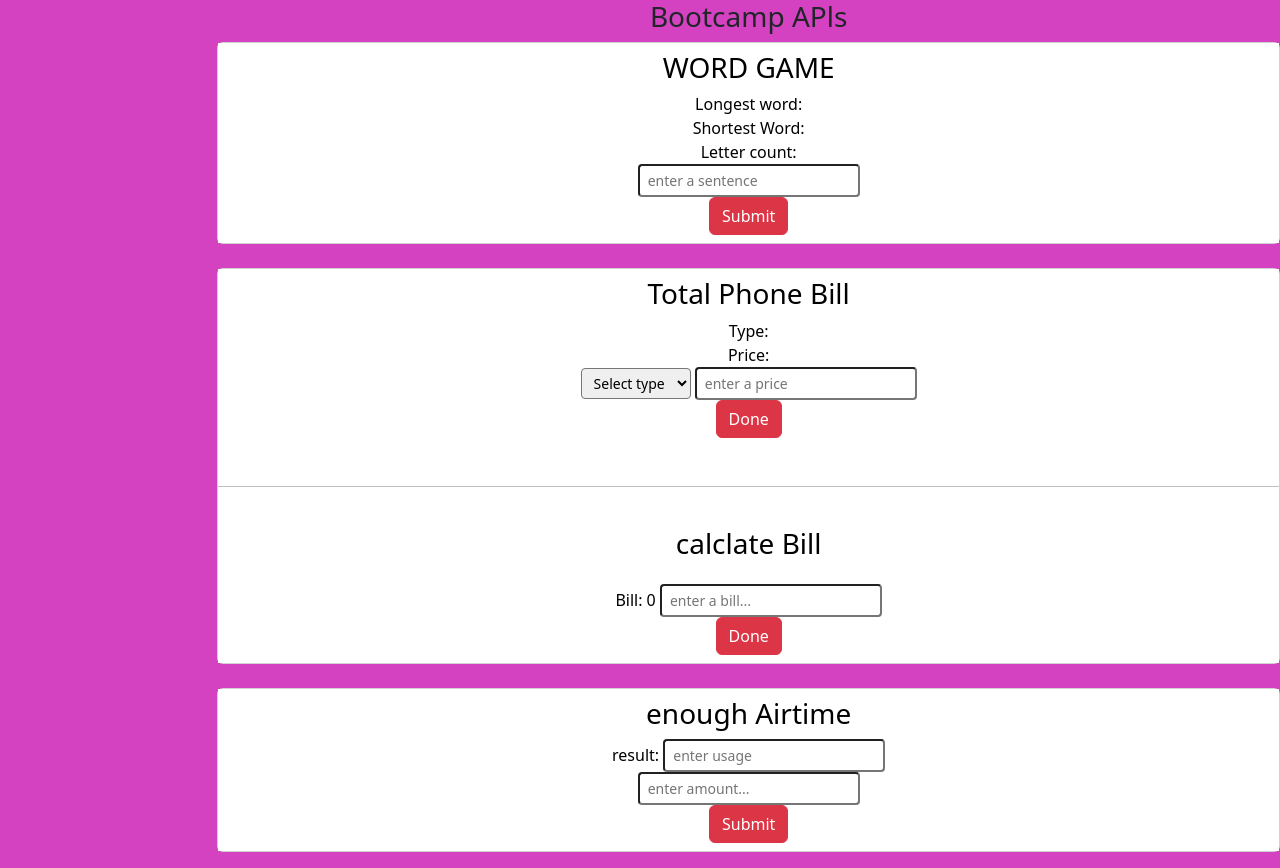
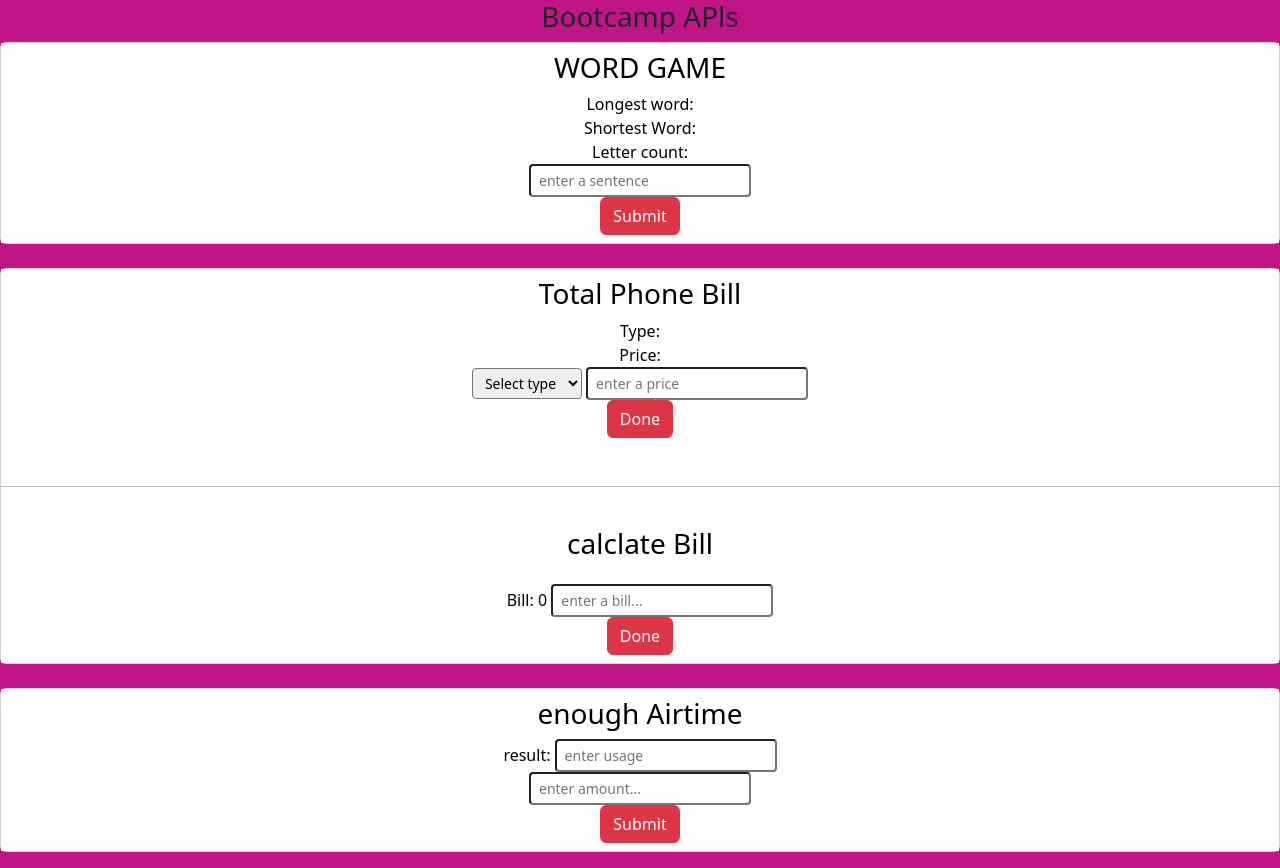
Before and after one commit to Mpho-arch/bootcamp_apis, a website: page public/index.html in a window 1280 px wide. Drawn offline with nearby package versions, Linux system fonts and the light colour scheme; files whose address does not match are found by name.

Commit message:
first commit

```diff
--- a/public/index.html
+++ b/public/index.html
@@ -25,9 +25,9 @@
 
 <div class="row">
 
-    <div class="col-sm-2"></div>
 
-    <div class="text-center col-md-10">
+
+    <div class="text-center col-md-12">
 
         <!-- <div class="card"> -->
 
--- a/public/style.css
+++ b/public/style.css
@@ -1,3 +1,3 @@
 body {
-    background-color: rgb(212, 66, 193);
+    background-color: rgb(191, 21, 135);
 }
```
